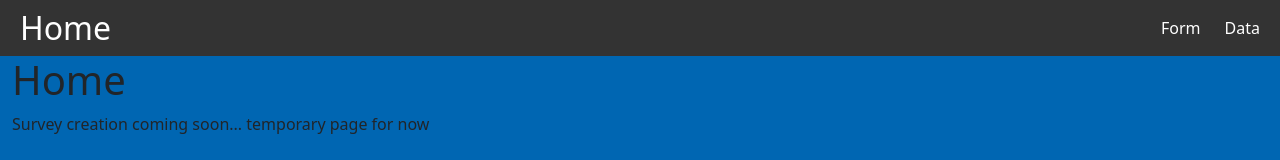
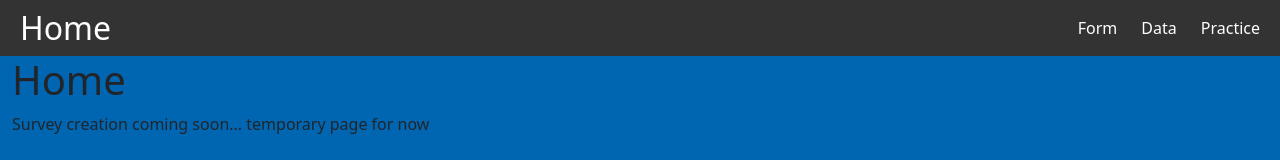
Before and after one commit to emilebilodeau/survey-creation-app, a React (Vite) app in the folder mood/: page / in a window 1280 px wide. Shown: the top 160 px of the page. Built offline with nearby package versions, Linux system fonts and the light colour scheme.

Commit message:
added a page to practice react/typescript

```diff
--- a/mood/src/App.tsx
+++ b/mood/src/App.tsx
@@ -4,6 +4,8 @@ import Form from "./pages/Form";
 import Navbar from "./components/Navbar";
 import Data from "./pages/Data";
 import Update from "./pages/Update";
+// notice: this component is not tracked on github
+import PracticePage from "./components/practice/practicePage";
 
 // TODO: come back later and fix every "any" type assignment
 
@@ -17,6 +19,7 @@ function App() {
           <Route path="/form" element={<Form />}></Route>
           <Route path="/data" element={<Data />}></Route>
           <Route path="/update/:id" element={<Update />}></Route>
+          <Route path="/practice" element={<PracticePage />}></Route>
         </Routes>
       </div>
     </>
--- a/mood/src/components/Navbar.tsx
+++ b/mood/src/components/Navbar.tsx
@@ -9,6 +9,7 @@ const Navbar = () => {
       <ul>
         <CustomLink to="/form">Form</CustomLink>
         <CustomLink to="/data">Data</CustomLink>
+        <CustomLink to="/practice">Practice</CustomLink>
       </ul>
     </nav>
   );
```
